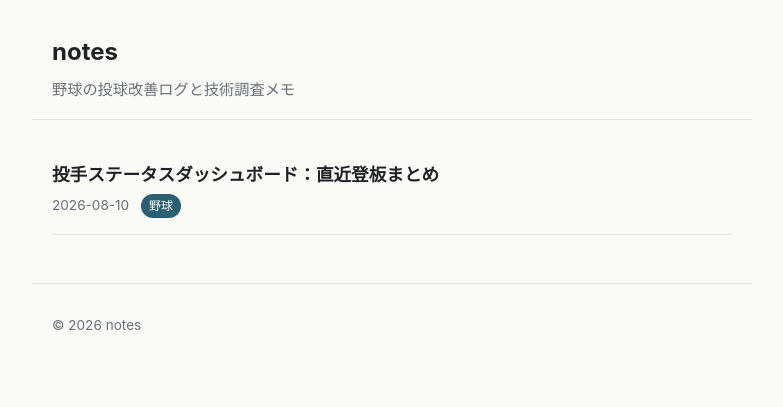
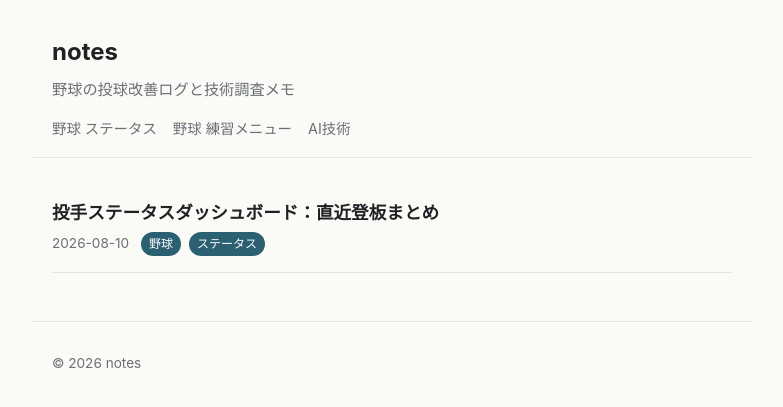
Before and after one commit to hosoyama0909/notes, a Jekyll site: the page built from index.html, in a window 1280 px wide. Shown: the top 407 px of the page, without its empty margins (248-1031 px from the left). Built offline with Jekyll 4.4.1, drawn with Linux system fonts in a browser that asks for light colours.

Commit message:
Add section pages for baseball status/training and AI tech
- _data/categories.yml: English category slug -> Japanese label map
- baseball/status.html, baseball/training.html, ai/index.html: new
  section hub pages filtering site.posts by category
- _includes/post-list.html: shared post list markup, used by
  index.html and the new hub pages
- _layouts/default.html: header nav linking the three sections
- _layouts/post.html, index.html: render category badges via the
  slug -> label map
- pitcher-status-dashboard post: categories -> [baseball, status]
  so it appears under 野球 > ステータス

```diff
--- /dev/null
+++ b/_data/categories.yml
@@ -0,0 +1,4 @@
+baseball: 野球
+status: ステータス
+training: 練習メニュー
+ai: AI技術
--- /dev/null
+++ b/_includes/post-list.html
@@ -0,0 +1,17 @@
+<ul class="post-list">
+  {% for post in include.posts %}
+  <li class="post-list-item">
+    <a class="post-list-title" href="{{ post.url | relative_url }}">{{ post.title }}</a>
+    <div class="post-list-meta">
+      <time datetime="{{ post.date | date_to_xmlschema }}">{{ post.date | date: "%Y-%m-%d" }}</time>
+      {% if post.categories.size > 0 %}
+      <span class="post-categories">
+        {% for category in post.categories %}<span class="post-category">{{ site.data.categories[category] | default: category }}</span>{% endfor %}
+      </span>
+      {% endif %}
+    </div>
+  </li>
+  {% else %}
+  <li class="post-list-empty">まだ記事がありません。</li>
+  {% endfor %}
+</ul>
--- a/_layouts/default.html
+++ b/_layouts/default.html
@@ -11,6 +11,11 @@
   <header class="site-header">
     <a class="site-title" href="{{ '/' | relative_url }}">{{ site.title }}</a>
     <p class="site-description">{{ site.description }}</p>
+    <nav class="site-nav">
+      <a href="{{ '/baseball/status/' | relative_url }}">野球 ステータス</a>
+      <a href="{{ '/baseball/training/' | relative_url }}">野球 練習メニュー</a>
+      <a href="{{ '/ai/' | relative_url }}">AI技術</a>
+    </nav>
   </header>
 
   <main class="site-main">
--- a/_layouts/post.html
+++ b/_layouts/post.html
@@ -8,7 +8,7 @@ layout: default
       <time datetime="{{ page.date | date_to_xmlschema }}">{{ page.date | date: "%Y-%m-%d" }}</time>
       {% if page.categories.size > 0 %}
       <span class="post-categories">
-        {% for category in page.categories %}<span class="post-category">{{ category }}</span>{% endfor %}
+        {% for category in page.categories %}<span class="post-category">{{ site.data.categories[category] | default: category }}</span>{% endfor %}
       </span>
       {% endif %}
     </p>
--- a/_posts/2026-08-10-pitcher-status-dashboard.html
+++ b/_posts/2026-08-10-pitcher-status-dashboard.html
@@ -2,7 +2,7 @@
 layout: dashboard
 title: "投手ステータスダッシュボード：直近登板まとめ"
 date: 2026-08-10
-categories: [野球]
+categories: [baseball, status]
 description: "直近5登板の球速・球種配分・制球ログをまとめたステータスダッシュボード。"
 ---
 
--- a/assets/style.css
+++ b/assets/style.css
@@ -56,6 +56,22 @@ a:hover {
   font-size: 0.95rem;
 }
 
+.site-nav {
+  display: flex;
+  flex-wrap: wrap;
+  gap: 16px;
+  margin-top: 14px;
+}
+
+.site-nav a {
+  color: var(--muted);
+  font-size: 0.9rem;
+}
+
+.site-nav a:hover {
+  color: var(--accent);
+}
+
 .site-main {
   max-width: 720px;
   margin: 0 auto;
@@ -94,6 +110,16 @@ a:hover {
   font-size: 0.85rem;
 }
 
+.post-list-empty {
+  padding: 16px 0;
+  color: var(--muted);
+}
+
+.page-title {
+  margin: 0 0 20px;
+  font-size: 1.4rem;
+}
+
 .post-header {
   margin-bottom: 24px;
 }
--- a/index.html
+++ b/index.html
@@ -1,18 +1,4 @@
 ---
 layout: default
 ---
-<ul class="post-list">
-  {% for post in site.posts %}
-  <li class="post-list-item">
-    <a class="post-list-title" href="{{ post.url | relative_url }}">{{ post.title }}</a>
-    <div class="post-list-meta">
-      <time datetime="{{ post.date | date_to_xmlschema }}">{{ post.date | date: "%Y-%m-%d" }}</time>
-      {% if post.categories.size > 0 %}
-      <span class="post-categories">
-        {% for category in post.categories %}<span class="post-category">{{ category }}</span>{% endfor %}
-      </span>
-      {% endif %}
-    </div>
-  </li>
-  {% endfor %}
-</ul>
+{% include post-list.html posts=site.posts %}
```
Also changed, not shown: ai/index.html (added, +8 -0 lines), baseball/status.html (added, +8 -0 lines), baseball/training.html (added, +8 -0 lines).
